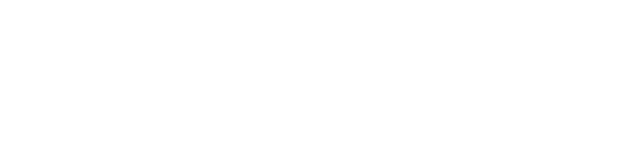
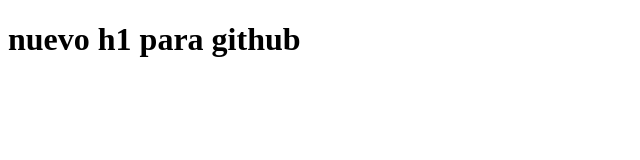
Before and after one commit to LuisDiaz09/repo_example, a plain HTML site: page weekly_mission_1/ejemplo/index.html in a window 1280 px wide. Shown: the whole page, without its empty margins (0-640 px from the left). Drawn offline with Linux system fonts and the light colour scheme.

Commit message:
creando h1 en html

```diff
--- a/weekly_mission_1/ejemplo/index.html
+++ b/weekly_mission_1/ejemplo/index.html
@@ -7,6 +7,6 @@
     <title>Document</title>
 </head>
 <body>
-
+    <h1>nuevo h1 para github</h1>
 </body>
 </html>
```
